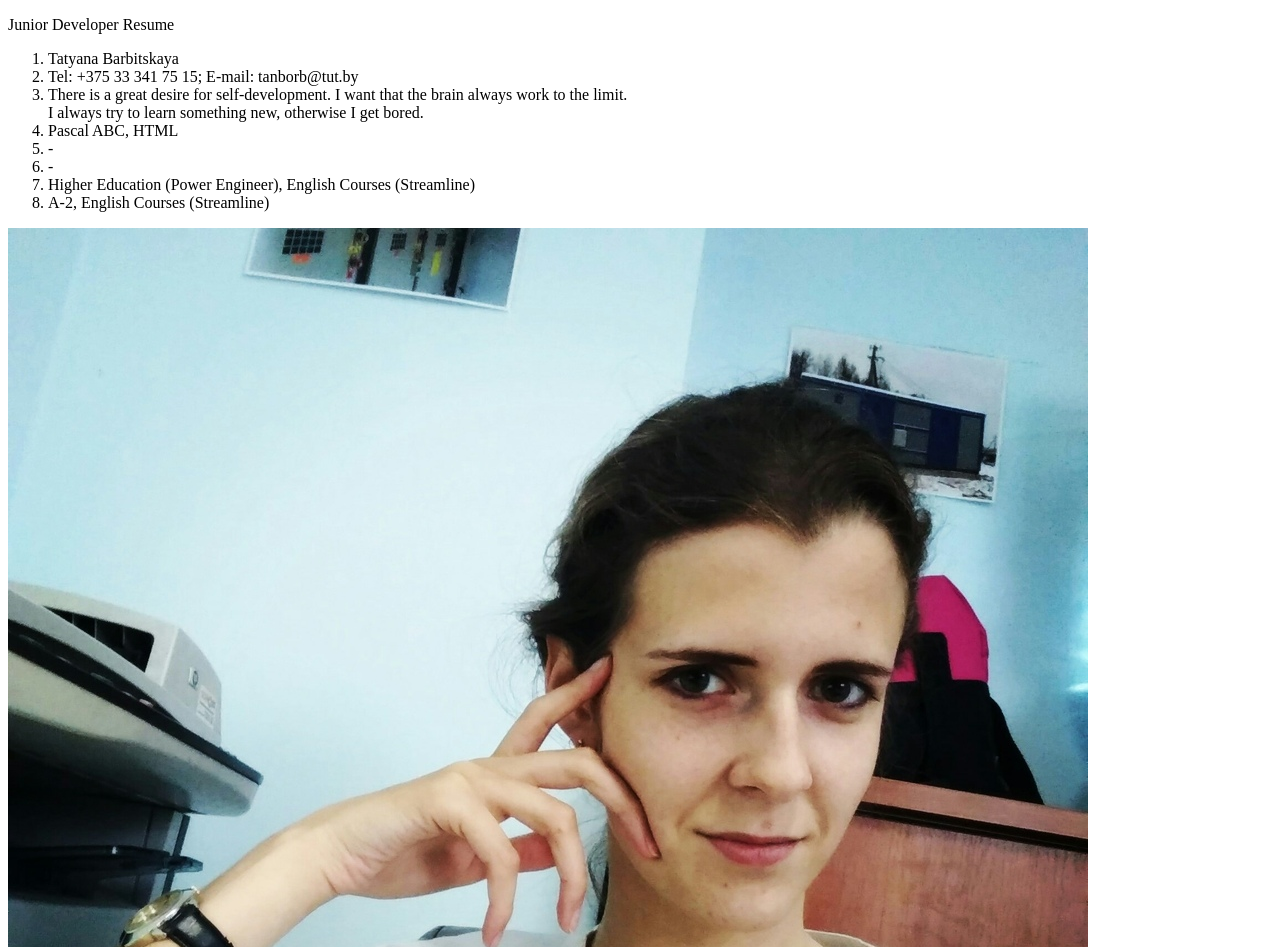
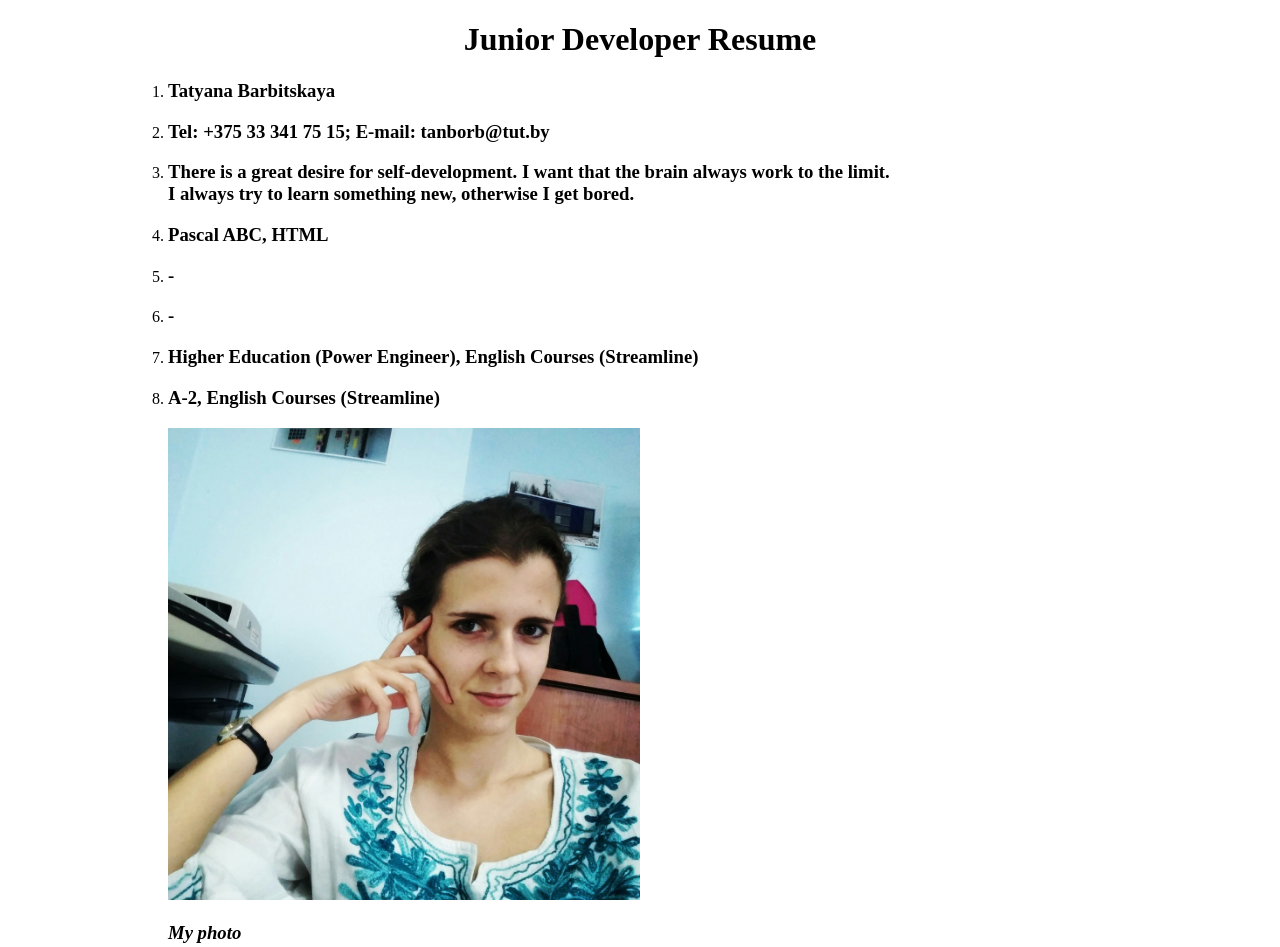
Before and after one commit to Tanya707/rsschool-cv, a plain HTML site: page index.html in a window 1280 px wide. Shown: the top 947 px of the page. Drawn offline with Linux system fonts and the light colour scheme.

Commit message:
feat: change style

```diff
--- a/index.css
+++ b/index.css
@@ -1,4 +1,14 @@
-.helloworld{
-    color: red;
-    font-size: 50px;
+.all {
+    width: 1024px;
+    margin: 0 auto;
+    }
+figcaption {
+    font-style: italic;
 }
+h1 {
+    text-align: center;
+}
+figure img {
+    width: 50%;
+    height: 50%;
+}
--- a/index.html
+++ b/index.html
@@ -8,25 +8,27 @@
     <title>Junior Developer Resume</title>
 </head>
 <body>
-   <div class='main'>
-    <p>Junior Developer Resume</p>
+    <div class='all'>
+    <div class='main'>
+    <p><h1>Junior Developer Resume</h1></p>
    </div>
    <div class='information'>
      <p><ol>
-        <li>Tatyana Barbitskaya</li>
-        <li>Tel: +375 33 341 75 15; E-mail: tanborb@tut.by</li>
-        <li>There is a great desire for self-development. I want that the brain always work to the limit.<br>
-           I always try to learn something new, otherwise I get bored.</li>
-        <li>Pascal ABC, HTML</li>
-        <li>-</li>
-        <li>-</li>
-        <li>Higher Education (Power Engineer), English Courses (Streamline)</li>
-        <li>A-2, English Courses (Streamline)</li>
+        <li><h3>Tatyana Barbitskaya</h3></li>
+        <li><h3>Tel: +375 33 341 75 15; E-mail: tanborb@tut.by</h3></li>
+        <li><h3>There is a great desire for self-development. I want that the brain always work to the limit.<br>
+            I always try to learn something new, otherwise I get bored.</h3></li>
+        <li><h3>Pascal ABC, HTML</h3></li>
+        <li><h3>-</h3></li>
+        <li><h3>-</h3></li>
+        <li><h3>Higher Education (Power Engineer), English Courses (Streamline)</h3></li>
+        <li><h3>A-2, English Courses (Streamline)</h3></li>
          </ol></p>
    </div>
-   <div class='my photo'>
+   <figure class='my photo'>
     <p><img src="Моя фотография.jpg" alt="Моя фотография"></p>
-    <figcaption>Моя фотография</figcaption>
-   </div>
+    <figcaption><h3>My photo</h3></figcaption>
+   </figure>
+</div>
 </body>
 </html>
```
